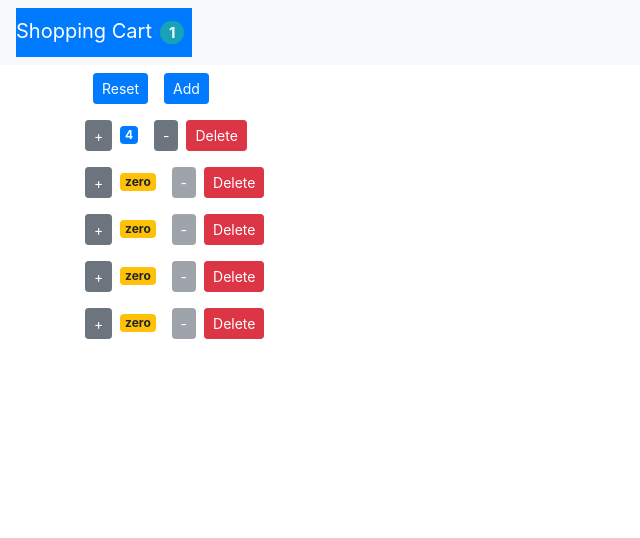
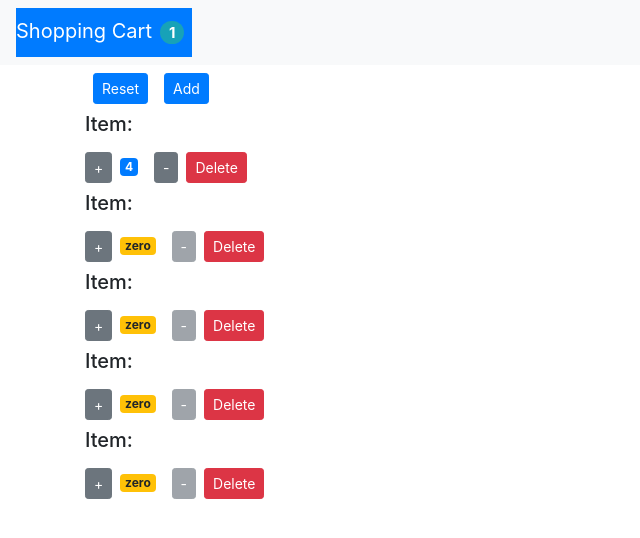
Before and after one commit to ankitadiaspark/REACTJS, a React (Create React App) app: page /cart in a window 1280 px wide. Shown: the top 538 px of the page, without its empty margins (0-640 px from the left). Built offline with nearby package versions, Linux system fonts and the light colour scheme.

Commit message:
item added

```diff
--- a/src/components/counter.jsx
+++ b/src/components/counter.jsx
@@ -1,4 +1,5 @@
 import React, { Component } from "react";
+import newItemForm from "./newItemForm"
 class Counter extends Component {
   // state={
   //     value:this.props.counter.value
@@ -45,7 +46,8 @@ class Counter extends Component {
     //   console.log('props',this.props);
     return (
       <div>
-        {/* <span><h3>Item</h3></span> */}
+  <span><h5>Item:{this.props.children}</h5></span>
+
         <button
           onClick={() => this.props.onIncrement(this.props.counter)}
           className="btn btn-secondary btn-sm"
```
